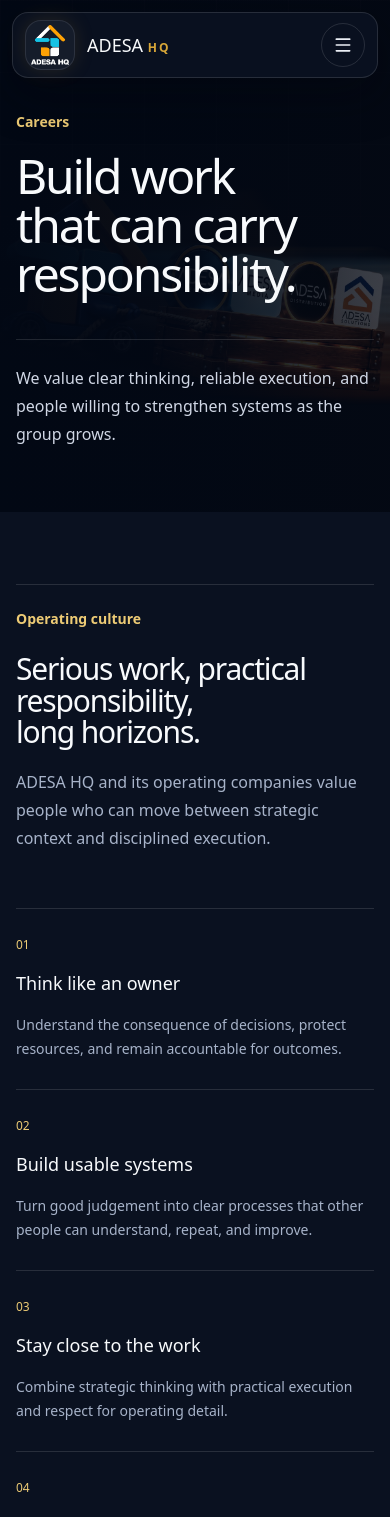
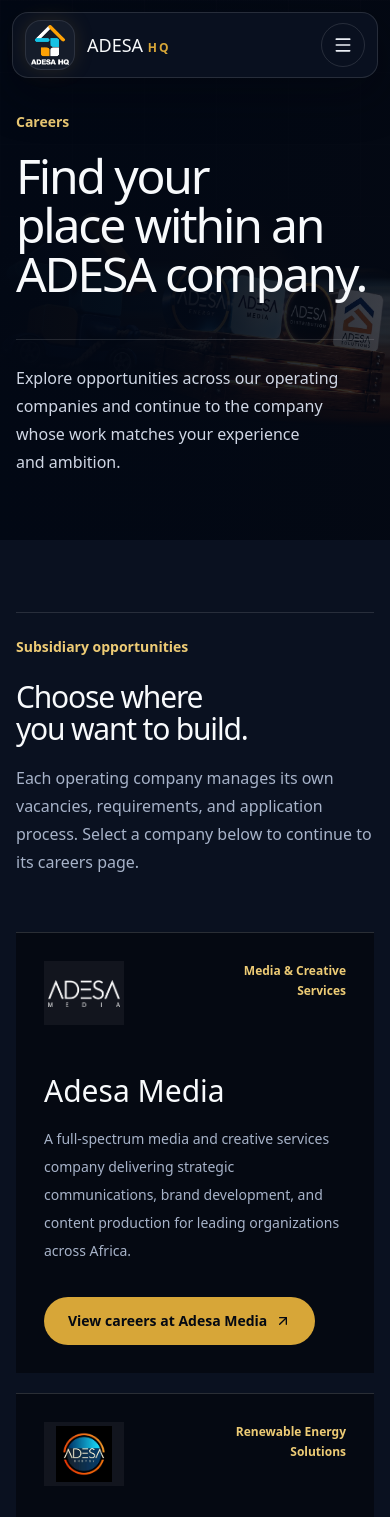
Before and after one commit to Celebration-Adesa-HQ/Adesa-hq, a Next.js app: page /careers in a window 390 px wide. Shown: the top 1517 px of the page. Built offline with nearby package versions, Linux system fonts and the light colour scheme.

Commit message:
feat: implement career pages, brand configuration, and comprehensive responsive E2E tests

```diff
--- a/app/careers/page.jsx
+++ b/app/careers/page.jsx
@@ -3,28 +3,39 @@
 import { constructMetadata } from "@/lib/seo";
 import PageJsonLd from "@/components/seo/page-json-ld";
 import { siteConfig } from "@/config/site";
+import { CAREER_SUBSIDIARIES } from "@/config/brand";
 
 export const metadata = constructMetadata({
-  title: "Careers | Join ADESA HQ and Our Operating Companies",
+  title: "Careers Across ADESA Operating Companies | ADESA HQ",
   description:
-    "Learn how ADESA HQ approaches operating culture, responsibility, and long-term institution building across its group.",
+    "Find career opportunities at eligible ADESA operating companies and continue to each subsidiary's website to review roles and apply.",
   path: "/careers", // canonical URL for the careers page
-  keywords: ["careers", "jobs in Africa", "ADESA HQ careers"],
+  keywords: [
+    "ADESA careers",
+    "Adesa Media careers",
+    "Adesa Energy careers",
+    "jobs in Africa",
+  ],
 });
 
 const careersJsonLd = {
   "@context": "https://schema.org",
   "@type": "CollectionPage",
-  name: "Careers at ADESA HQ",
+  name: "Careers across ADESA operating companies",
   url: `${siteConfig.url}/careers`,
   description:
-    "Learn how ADESA HQ approaches operating culture, responsibility, and long-term institution building across its group.",
+    "A directory of career opportunities managed by eligible ADESA operating companies.",
   isPartOf: {
     "@id": `${siteConfig.url}#website`,
   },
   about: {
     "@id": `${siteConfig.url}#organization`,
   },
+  hasPart: CAREER_SUBSIDIARIES.map((company) => ({
+    "@type": "WebPage",
+    name: `${company.name} careers`,
+    url: company.careerHref,
+  })),
 };
 
 export default function CareerPage() {
--- a/components/sections/career/editorial-sections.jsx
+++ b/components/sections/career/editorial-sections.jsx
@@ -1,24 +1,75 @@
-import Link from "next/link";
-import { ACTIVE_SUBSIDIARIES } from "@/config/brand";
-import { EditorialIntro, EditorialLedger } from "@/components/ui/editorial";
-
-const standards = [
-  { title: "Think like an owner", description: "Understand the consequence of decisions, protect resources, and remain accountable for outcomes." },
-  { title: "Build usable systems", description: "Turn good judgement into clear processes that other people can understand, repeat, and improve." },
-  { title: "Stay close to the work", description: "Combine strategic thinking with practical execution and respect for operating detail." },
-  { title: "Choose the long view", description: "Prefer durable capability and stakeholder trust over short-term theatre." },
-];
+import Image from "next/image";
+import { ArrowUpRight } from "lucide-react";
+import { CAREER_SUBSIDIARIES } from "@/config/brand";
+import { EditorialIntro } from "@/components/ui/editorial";
 
 export default function CareerEditorialSections() {
   return (
     <>
-      <section className="section-space bg-adesa-900 text-adesa-100" aria-labelledby="careers-culture-title"><div className="site-container"><EditorialIntro kicker="Operating culture" title="Serious work, practical responsibility, long horizons." description="ADESA HQ and its operating companies value people who can move between strategic context and disciplined execution." titleId="careers-culture-title" /><EditorialLedger items={standards} className="mt-14 lg:ml-[25%]" /></div></section>
+      <section className="section-space bg-adesa-900 text-adesa-100" aria-labelledby="career-directory-title">
+        <div className="site-container">
+          <EditorialIntro
+            kicker="Subsidiary opportunities"
+            title="Choose where you want to build."
+            description="Each operating company manages its own vacancies, requirements, and application process. Select a company below to continue to its careers page."
+            titleId="career-directory-title"
+          />
 
-      <section className="section-space bg-adesa-950 text-adesa-100" aria-labelledby="careers-environments-title"><div className="site-container grid gap-12 lg:grid-cols-12"><div className="lg:sticky lg:top-28 lg:col-span-4 lg:self-start"><p className="text-sm font-semibold text-gold-300">Where the work happens</p><h2 id="careers-environments-title" className="mt-5 max-w-[14ch] text-4xl font-medium tracking-[-0.04em] text-adesa-50 sm:text-5xl">Different sectors demand different operating instincts.</h2><p className="mt-6 text-base leading-7 text-adesa-300">Career opportunities may sit within the holding group or inside one of its operating companies.</p></div><div className="border-t border-white/12 lg:col-span-7 lg:col-start-6">{ACTIVE_SUBSIDIARIES.map((company, index) => <article key={company.name} className="grid gap-4 border-b border-white/12 py-8 sm:grid-cols-[2rem_10rem_1fr]"><span className="text-xs tabular-nums text-gold-300">0{index + 1}</span><div><h3 className="text-lg font-medium text-adesa-50">{company.name}</h3><p className="mt-1 text-xs text-gold-300">{company.sector}</p></div><p className="text-sm leading-7 text-adesa-400">{company.description}</p></article>)}</div></div></section>
+          <div className="mt-14 grid gap-5 lg:grid-cols-2">
+            {CAREER_SUBSIDIARIES.map((company) => (
+              <article
+                key={company.name}
+                className="flex h-full flex-col border-t border-white/15 bg-adesa-950 p-7 sm:p-10"
+              >
+                <div className="flex items-start justify-between gap-6">
+                  <div className="relative h-16 w-20 overflow-hidden bg-white/5 p-2">
+                    <Image
+                      src={company.image}
+                      alt={`${company.name} logo`}
+                      fill
+                      sizes="80px"
+                      className="object-contain p-1"
+                    />
+                  </div>
+                  <span className="max-w-[18ch] text-right text-xs font-semibold leading-5 text-gold-300">
+                    {company.sector}
+                  </span>
+                </div>
 
-      <section className="section-space bg-adesa-900 text-adesa-100" aria-labelledby="career-interest-title"><div className="site-container grid gap-10 border-t border-white/12 pt-8 lg:grid-cols-12 lg:items-end"><div className="lg:col-span-7"><p className="text-sm font-semibold text-gold-300">Talent interest</p><h2 id="career-interest-title" className="mt-5 max-w-[18ch] text-4xl font-medium tracking-[-0.04em] text-adesa-50 sm:text-5xl">No verified vacancies are being published here today.</h2><p className="mt-6 max-w-[58ch] text-base leading-7 text-adesa-300">Professionals who understand the group’s mandate may still introduce themselves for future consideration. A message should include the operating area, relevant experience, and the contribution you believe you can make.</p></div><div className="lg:col-span-4 lg:col-start-9"><a href="mailto:career@adesahq.com?subject=Talent interest at ADESA HQ" className="inline-flex min-h-12 items-center justify-center rounded-full bg-gold-400 px-6 text-sm font-semibold text-adesa-950 transition-colors hover:bg-gold-300">Send a talent introduction</a><p className="mt-4 text-xs leading-5 text-adesa-500">This is an expression-of-interest channel, not an application to a published vacancy.</p></div></div></section>
+                <h2 className="mt-12 text-3xl font-medium text-adesa-50 sm:text-4xl">
+                  {company.name}
+                </h2>
+                <p className="mt-4 flex-1 text-sm leading-7 text-adesa-300 sm:text-base">
+                  {company.description}
+                </p>
+                <a
+                  href={company.careerHref}
+                  target="_blank"
+                  rel="noopener noreferrer"
+                  className="mt-8 inline-flex min-h-12 w-fit items-center justify-center gap-2 rounded-full bg-gold-400 px-6 text-sm font-semibold text-adesa-950 transition-colors hover:bg-gold-300 focus-visible:outline-none focus-visible:ring-2 focus-visible:ring-gold-300 focus-visible:ring-offset-4 focus-visible:ring-offset-adesa-950"
+                >
+                  View careers at {company.name}
+                  <ArrowUpRight className="h-4 w-4" aria-hidden="true" />
+                </a>
+              </article>
+            ))}
+          </div>
+        </div>
+      </section>
 
-      <section className="bg-adesa-950 py-16 text-adesa-100"><div className="site-container flex flex-wrap items-center justify-between gap-6 border-t border-white/12 pt-7"><p className="text-sm text-adesa-400">General and institutional enquiries</p><Link href="/contact" className="text-sm font-semibold text-gold-300 underline decoration-gold-400/50 underline-offset-8">Use the contact desk</Link></div></section>
+      <section className="bg-adesa-950 py-16 text-adesa-100" aria-labelledby="application-process-title">
+        <div className="site-container grid gap-6 border-t border-white/12 pt-8 lg:grid-cols-12">
+          <div className="lg:col-span-4">
+            <p className="text-sm font-semibold text-gold-300">Application process</p>
+            <h2 id="application-process-title" className="mt-4 text-2xl font-medium text-adesa-50 sm:text-3xl">
+              Apply directly to the company.
+            </h2>
+          </div>
+          <p className="max-w-[64ch] text-sm leading-7 text-adesa-300 lg:col-span-7 lg:col-start-6 sm:text-base">
+            Review available roles, requirements, and application guidance on each subsidiary’s careers page, then complete your application directly with your selected company.
+          </p>
+        </div>
+      </section>
     </>
   );
 }
--- a/components/sections/career/hero-section.jsx
+++ b/components/sections/career/hero-section.jsx
@@ -14,12 +14,12 @@
         <MotionReveal direction="right">
           <p className="mb-5 text-sm font-semibold text-gold-300">Careers</p>
           <h1 id="careers-hero-title" className="max-w-[14ch] text-5xl font-medium leading-[1.02] tracking-[-0.045em] text-adesa-50 sm:text-6xl lg:text-7xl">
-            Build work that can carry responsibility.
+            Find your place within an ADESA company.
           </h1>
         </MotionReveal>
         <MotionReveal className="border-t border-white/12 pt-6" direction="left" delay={0.08}>
           <p className="max-w-[44ch] text-base leading-7 text-adesa-200 sm:text-lg">
-            We value clear thinking, reliable execution, and people willing to strengthen systems as the group grows.
+            Explore opportunities across our operating companies and continue to the company whose work matches your experience and ambition.
           </p>
         </MotionReveal>
       </div>
--- a/components/sections/contact/contact-form-section.jsx
+++ b/components/sections/contact/contact-form-section.jsx
@@ -207,7 +207,6 @@
               <option value="subsidiary" className="bg-adesa-950">Subsidiary Operating Services</option>
               <option value="governance" className="bg-adesa-950">Governance Advisory & Institutional Inquiry</option>
               <option value="press" className="bg-adesa-950">Media & Corporate Communications</option>
-              <option value="careers" className="bg-adesa-950">Executive & Operating Careers</option>
             </select>
           </div>
 
--- a/config/brand.js
+++ b/config/brand.js
@@ -7,6 +7,7 @@
   description:
     "A full-spectrum media and creative services company delivering strategic communications, brand development, and content production for leading organizations across Africa.",
   href: "https://www.adesamedia.com/",
+  careerHref: "https://www.adesamedia.com/careers",
   image: "/logo/Adesa-media-logo-white.png",
   badge: "AM",
   services: [
@@ -29,6 +30,7 @@
   description:
     "Focused on renewable power solutions and critical infrastructure development to support sustainable growth across African markets.",
   href: "https://www.adesaenergy.com/",
+  careerHref: "https://www.adesaenergy.com/careers",
   image: "/logo/Adesa-energy-logo.jpg",
   badge: "AE",
   services: [
@@ -103,3 +105,5 @@
     ...ADESA_DISTRIBUTION,
   },
 ];
+
+export const CAREER_SUBSIDIARIES = [ADESA_MEDIA, ADESA_ENERGY];
```
Also changed, not shown: 1 other file (tests, documents, lock files or other folders).
